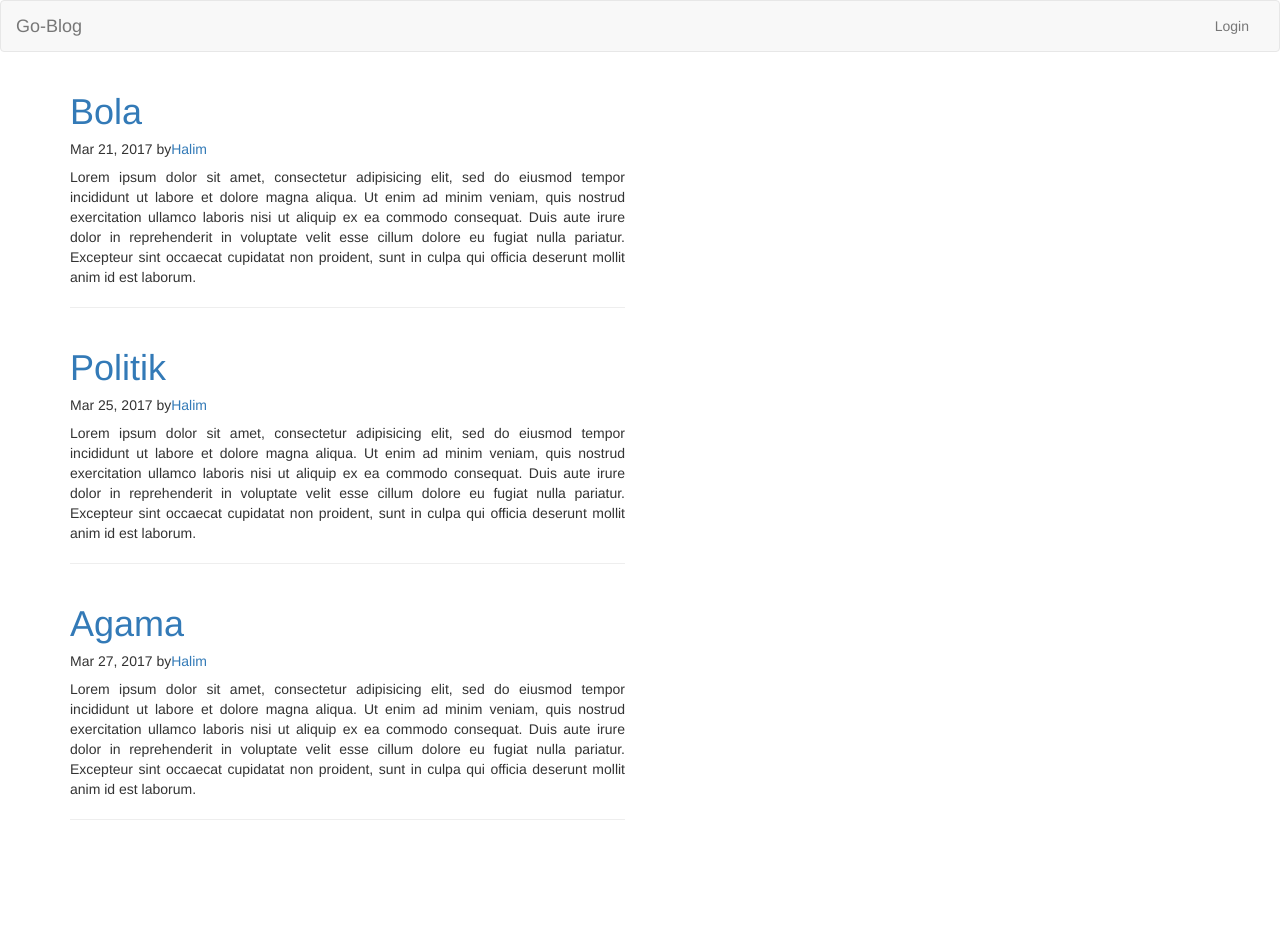
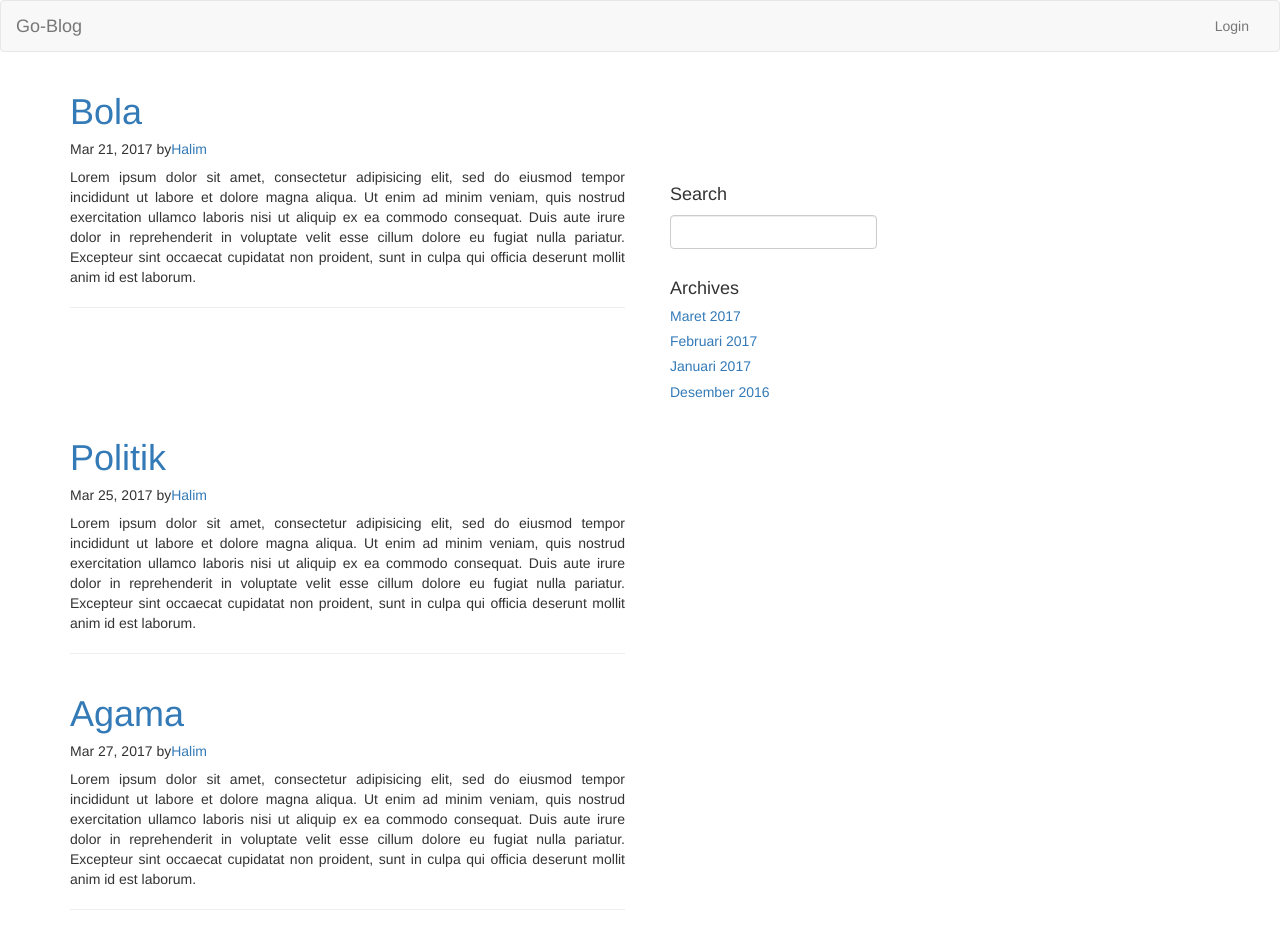
Before and after one commit to halimhalim99/training-web, a plain HTML site: page blog-template/index.html in a window 1280 px wide. Before the commit the page ends 840 px from the top, so only its background shows below. Drawn offline with nearby package versions, Linux system fonts and the light colour scheme.

Commit message:
pertemuan4-pencarian

```diff
--- a/blog-template/index.html
+++ b/blog-template/index.html
@@ -52,7 +52,23 @@
 
 
               </div>
+              <div class="col-md-2">
+				<form class="navbar-form navbar-left">
+					<div class="form-group">
+					<h4>Search</h4>
+						<input type="text" class="form-control" >
+						</br>
+						</br>
+					<h4>Archives</h4>
+					<h5><a href="">Maret 2017</a></h5>
+					<h5><a href="">Februari 2017</a></h5>
+					<h5><a href="">Januari 2017</a></h5>
+					<h5><a href="">Desember 2016</a></h5>
+					</div>
 
+				</form>
+
+			  </div>
             </div>
         </div>
 		<div class="container" align="justify">
```
